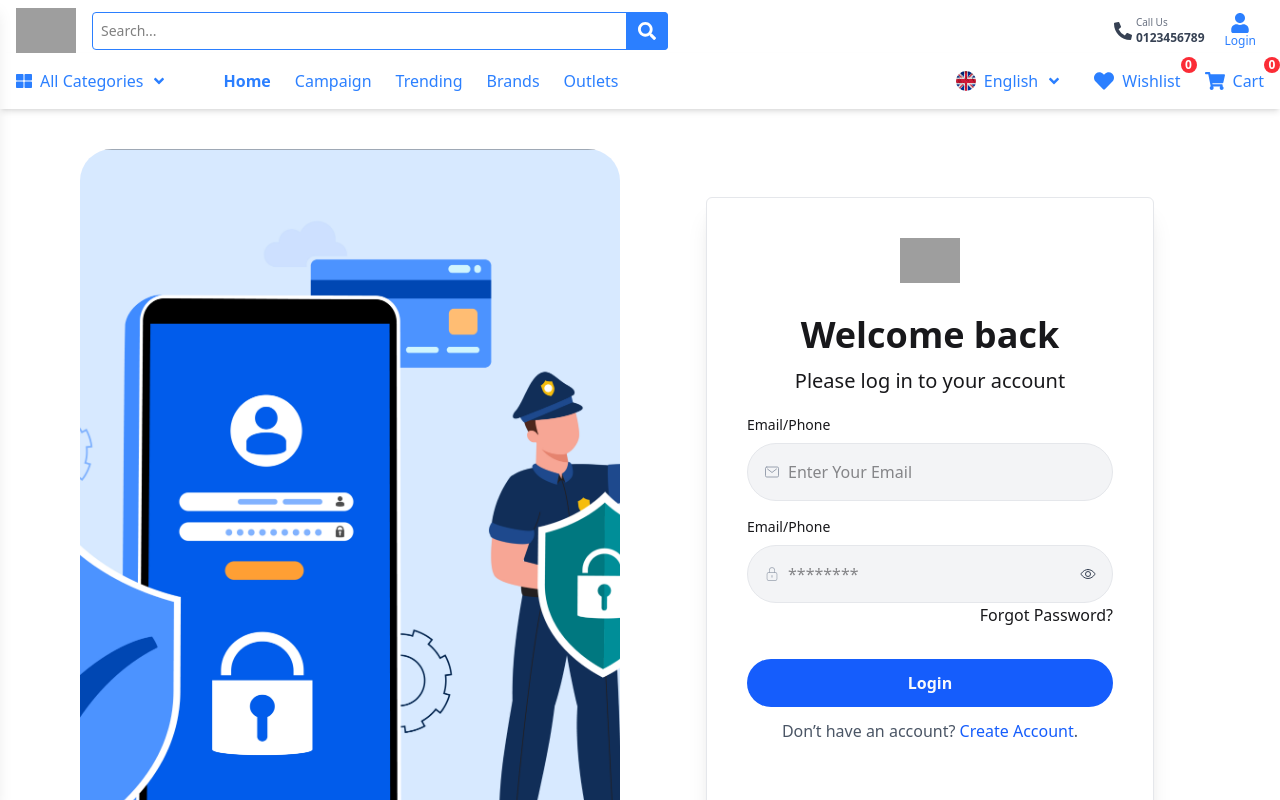
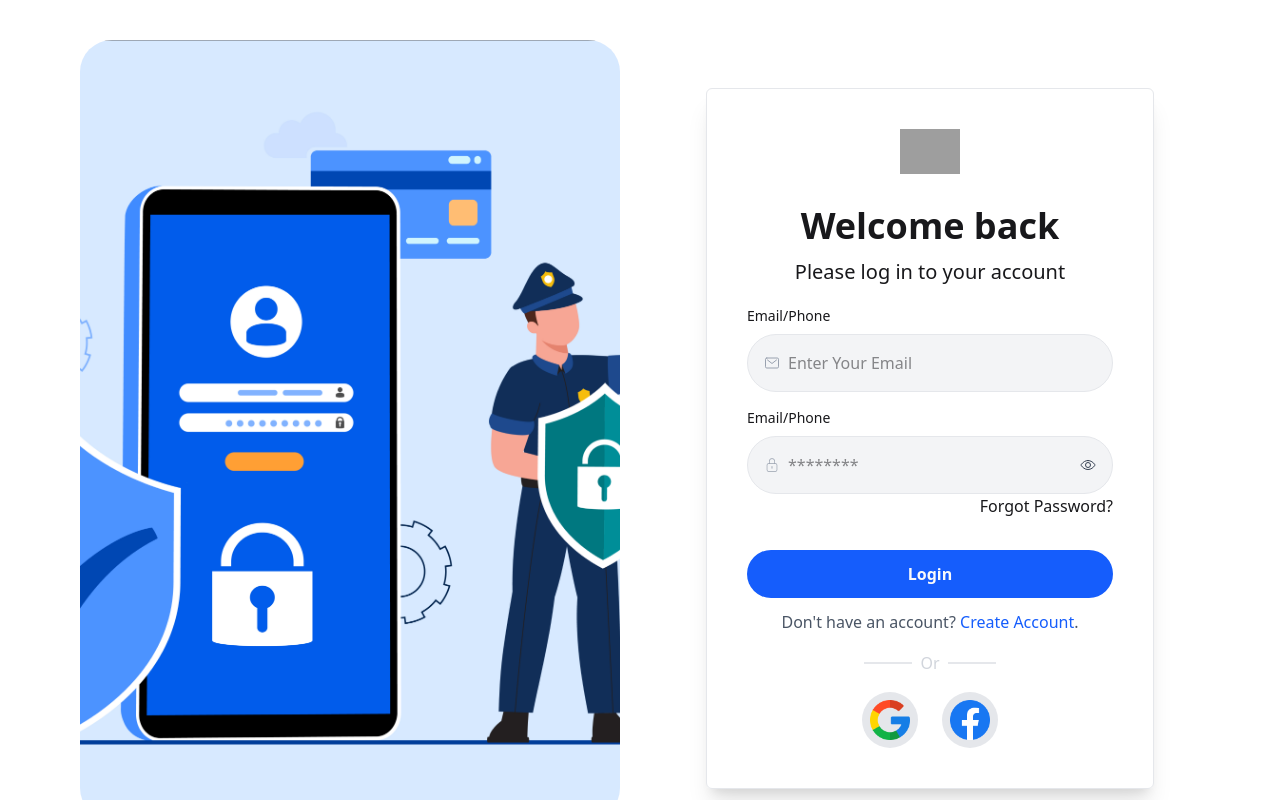
Before and after one commit to kayesmahmud000/fast-dokan, a Next.js app: page /login in a window 1280 px wide. Shown: the top 800 px of the page. Built offline with nearby package versions, Linux system fonts and the light colour scheme; grey boxes are pictures that could not be loaded.

Commit message:
updated the login page

```diff
--- /dev/null
+++ b/src/app/(login)/layout.js
@@ -0,0 +1,33 @@
+import { Geist, Geist_Mono } from "next/font/google";
+import Navbar from "@/components/custom/Navbar";
+import "../globals.css";
+import Footer from "@/components/custom/Footer";
+import MobileBottomMenu from "@/components/common/MobileBottomMenu";
+
+const geistSans = Geist({
+  variable: "--font-geist-sans",
+  subsets: ["latin"],
+});
+
+const geistMono = Geist_Mono({
+  variable: "--font-geist-mono",
+  subsets: ["latin"],
+});
+
+export const metadata = {
+  title: "Online Dokan",
+  description:
+    "Online dokan helps customer to purchess their needed products online",
+};
+
+export default function RootLayout({ children }) {
+  return (
+    <html lang="en">
+      <body
+        className={`${geistSans.variable} ${geistMono.variable} antialiased `}
+      >
+        {children}
+      </body>
+    </html>
+  );
+}
--- a/src/components/custom/login/LoginPageCom.jsx
+++ b/src/components/custom/login/LoginPageCom.jsx
@@ -100,7 +100,7 @@ export default function LoginPageCom() {
               </div>
 
               <p className="px-6 text-md pt-2 text-center text-gray-600">
-                Don’t have an account?{" "}
+                Don&apos;t have an account?{" "}
                 <button
                   type="button"
                   className="hover:underline text-blue-600 cursor-pointer"
@@ -109,6 +109,35 @@ export default function LoginPageCom() {
                 </button>
                 .
               </p>
+
+              <div className="p-6 text-md text-center ">
+                <div className="flex justify-center items-center h-[2px]">
+                  <div className="w-12 bg-gray-200 h-[2px]"></div>
+                  <div className="bg-white px-2 text-gray-300">Or</div>
+                  <div className="w-12 bg-gray-200 h-[2px]"></div>
+                </div>
+              </div>
+
+              <div className="flex w-full justify-center gap-6">
+                <Link href={""} className="bg-gray-200 p-2 rounded-full">
+                  <Image
+                    src="/images/login/google.png"
+                    alt="google.com image"
+                    width={40}
+                    height={40}
+                    className=""
+                  />
+                </Link>
+                <Link href={""} className="bg-gray-200 p-2 rounded-full">
+                  <Image
+                    src="/images/login/facebook.png"
+                    alt="facebook.com image"
+                    width={40}
+                    height={40}
+                    className=""
+                  />
+                </Link>
+              </div>
             </div>
           </form>
         </div>
```
Also changed, not shown: src/app/(login)/login/page.jsx (renamed from src/app/(main)/login/page.jsx).
